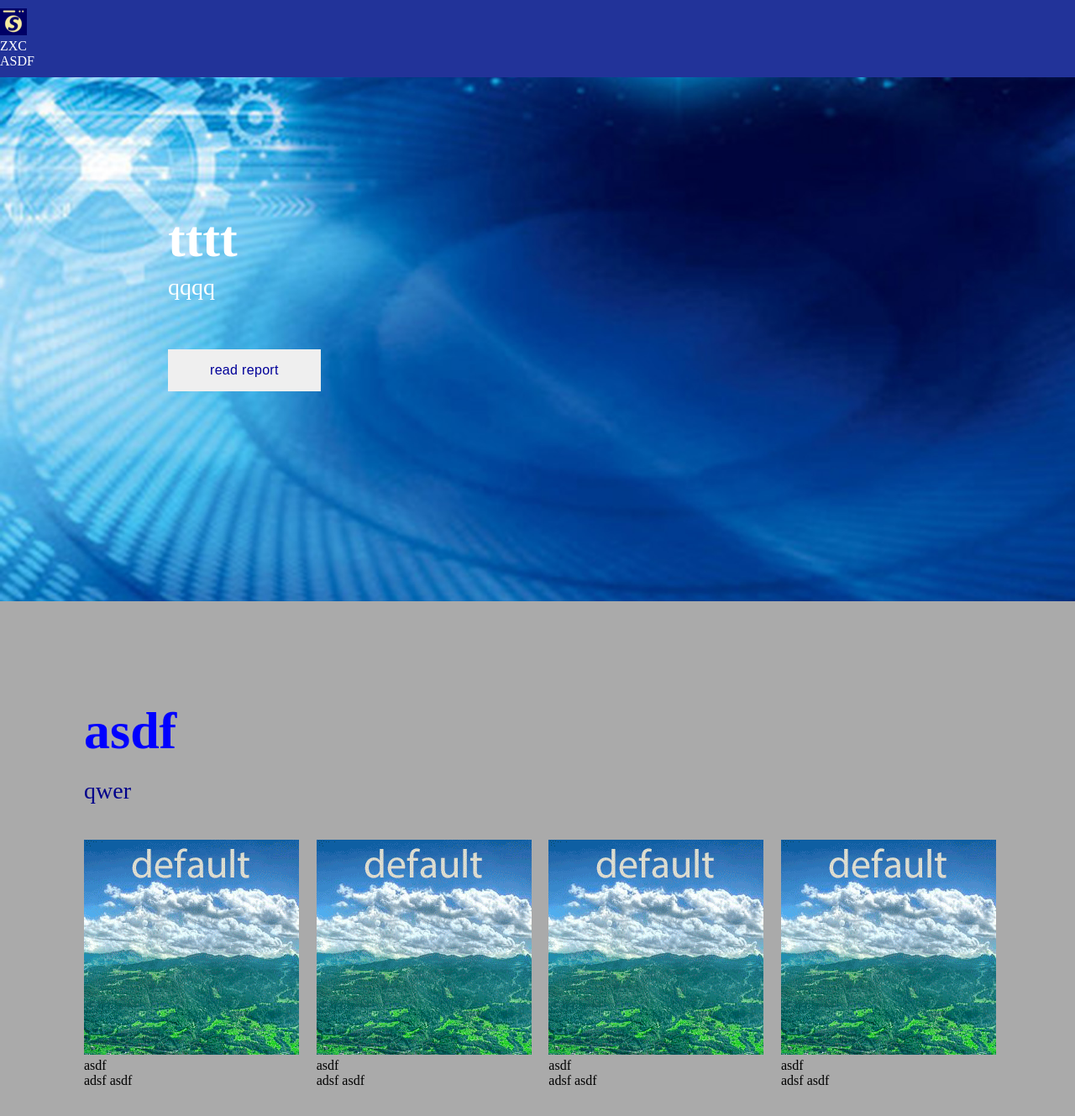
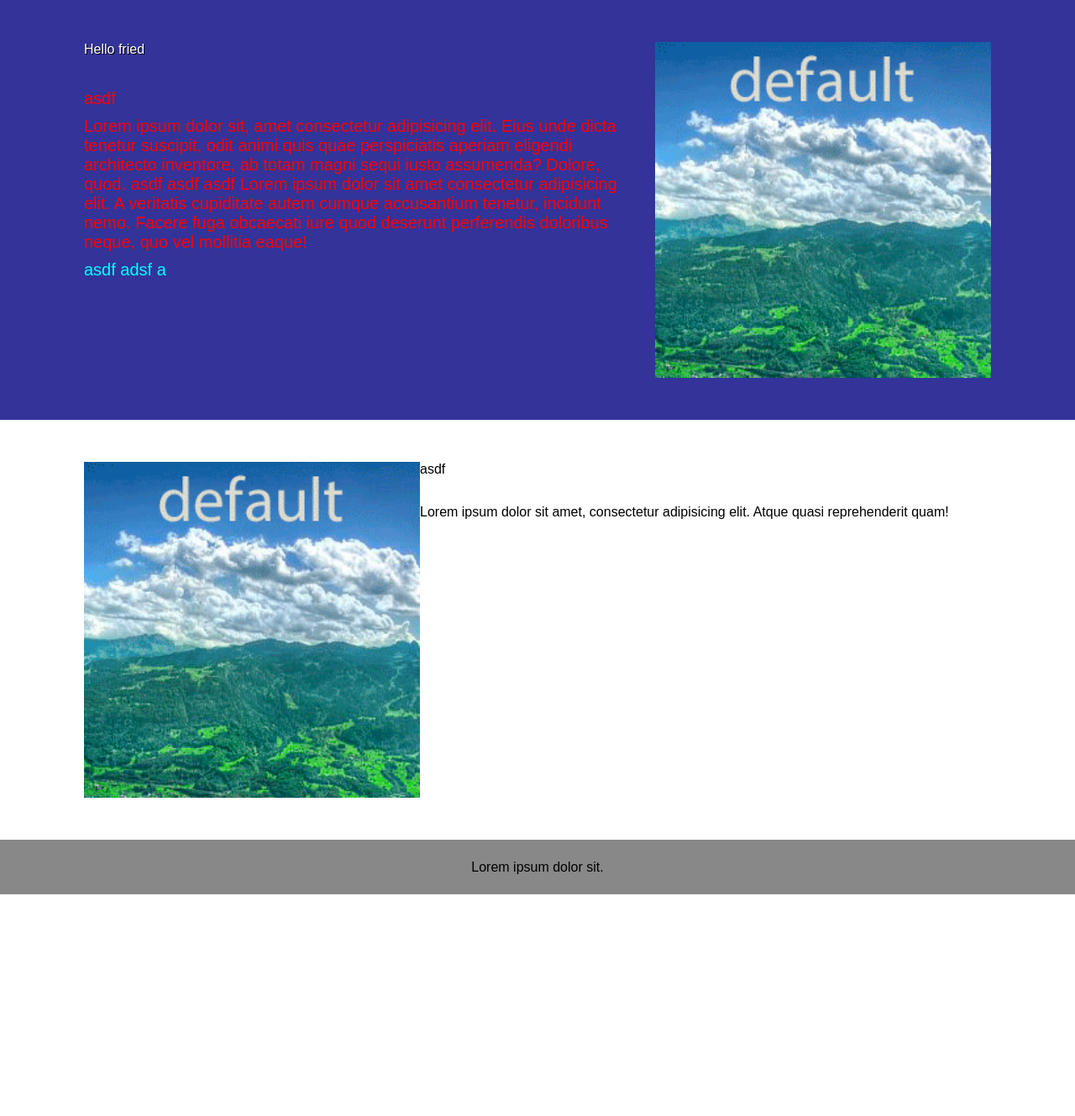
Before and after one commit to Vadim2011/SmallProjectPolytech, a plain HTML site: page _learn_html_css_js/_index.html in a window 1280 px wide. Shown: the top 1329 px of the page at 84% size. After the commit the page ends 1065 px from the top, so only its background shows below. Drawn offline with Linux system fonts and the light colour scheme.

Commit message:
фоотер прижат исправлено html, body min-hight 100%

```diff
--- a/_learn_html_css_js/_index.html
+++ b/_learn_html_css_js/_index.html
@@ -5,100 +5,56 @@
   <meta http-equiv="X-UA-Compatible" content="IE=edge">
   <meta name="viewport" content="width=device-width, initial-scale=1.0">
   <link rel="stylesheet" href="css/main.css">
-  <title>bem</title>
+  <title>flex</title>
 </head>
 <body>
-  <div class="header">
-    <div class="header__logo logo">
-      <img src="img/favicon-32x32.png" alt="" class="logo__image">
-    </div>
-    <nav class="header__menu menu">
-      <ul class="menu__list">
-        <li class="hmenu__item">
-          <a href="#" class="menu__link">zxc</a>
-        </li>
-        <li class="menu__item">
-          <a href="#" class="menu__link">asdf</a>
-        </li>
-      </ul>
-    </nav>
-  </div>
 
-  <section class="promo">
-    <div class="promo__wrap">
-      <div class="promo__title title title--white">tttt</div>
-      <div class="promo__subtitle subtitle subtitle--white">qqqq</div>
-    </div>
-    <button class="button button--white">read report</button>
-  </section>
-
-  <div class="about">
-    <div class="wrapper">
-      <div class="about__top">
-        <div class="about__title title">asdf</div>
-        <div class="subtitle">qwer</div>
-      </div>
-      <div class="about__wrap">
-        <div class="card">
-          <div class="catd__img">
-            <img src="img/default.png" alt="">
-          </div>
-          <div class="card__bottom">
-            <div class="card__caption">asdf</div>
-            <div class="card__desc">adsf asdf</div>
+  <div class="wrapper">
+    <div class="content">
+      <div class="hero">
+        <div class="container">
+          <div class="hero__row">
+            <div class="hero__body">
+              <div class="hero__title">Hello fried</div>
+              <ul class="hero__list">
+                <li class="hero__list-item">asdf</li>
+                <li class="hero__list-item">Lorem ipsum dolor sit, amet consectetur adipisicing elit. Eius unde dicta tenetur suscipit, odit animi quis quae perspiciatis aperiam eligendi architecto inventore, ab totam magni sequi iusto assumenda? Dolore, quod. asdf asdf asdf Lorem ipsum dolor sit amet consectetur adipisicing elit. A veritatis cupiditate autem cumque accusantium tenetur, incidunt nemo. Facere fuga obcaecati iure quod deserunt perferendis doloribus neque, quo vel mollitia eaque!</li>
+                <li class="hero__list-item">asdf adsf a</li>
+              </ul>
+            </div>
+            <div class="hero__img">
+              <img src="img/default.png" alt="">
+            </div>
           </div>
         </div>
-        <div class="card">
-          <div class="catd__img">
-            <img src="img/default.png" alt="">
-          </div>
-          <div class="card__bottom">
-            <div class="card__caption">asdf</div>
-            <div class="card__desc">adsf asdf</div>
-          </div>
-        </div>
-        <div class="card">
-          <div class="catd__img">
-            <img src="img/default.png" alt="">
-          </div>
-          <div class="card__bottom">
-            <div class="card__caption">asdf</div>
-            <div class="card__desc">adsf asdf</div>
-          </div>
-        </div>
-        <div class="card">
-          <div class="catd__img">
-            <img src="img/default.png" alt="">
-          </div>
-          <div class="card__bottom">
-            <div class="card__caption">asdf</div>
-            <div class="card__desc">adsf asdf</div>
+      </div>
+
+      <div class="what">
+        <div class="container">
+          <div class="what__row">
+            <div class="what__img">
+              <img src="img/default.png" alt="">
+            </div>
+            <div class="what__body">
+              <div class="what__title title">asdf</div>
+              <div class="what__text">Lorem ipsum dolor sit amet, consectetur adipisicing elit. Atque quasi reprehenderit quam!</div>
+            </div>
           </div>
         </div>
       </div>
     </div>
-  </div>
 
-  <div class="wrapper">
-    <div class="block-flex">
-      <div class="block-flex__row">
-        <div class="block-flex__column  block-flex__col1">
-          <div class="block-flex__item">1</div>
-        </div>
-        <div class="block-flex__column block-flex__col2">
-          <div class="block-flex__item ">2 <br> qwer</div>
-        </div>
-        <div class="block-flex__column block-flex__col3">
-          <div class="block-flex__item">3</div>
+
+    <footer class="footer">
+      <div class="container">
+        <div class="footer__row">
+          <div class="footer__text">Lorem ipsum dolor sit.</div>
         </div>
       </div>
-    </div>
+    </footer>
   </div>
 
 
 
-
-
-  <br><br><br><br><br><br><br><br><br><br><br><br>
 </body>
 </html>
--- a/_learn_html_css_js/scss/main.scss
+++ b/_learn_html_css_js/scss/main.scss
@@ -1,6 +1,7 @@
 // import =====================
 @import "null.scss";
 @import "fonts.scss";
+
 
 // variable =====================
 // $fz: 18px;
@@ -38,170 +39,111 @@
 //   font-style: normal;
 // }
 
+html,
+body {
+  font-family:Arial, Helvetica, sans-serif;
+}
+
 .wrapper {
+  height: 100%;
+  display: flex;
+  flex-direction: column;
+  overflow: hidden;
+
+
+}
+.container {
   max-width: 1080px;
-  padding: 0 15px;
   margin: 0 auto;
 }
+.content {
+  flex: 1 1 auto;
+}
+.hero {
+  background-color: #339;
 
-.button {
-  display: inline-flex;
-  align-items: center;
-  padding: 16px 50px;
-  color: #009;
-  font-size: 16px;
-  font-weight: 500;
-  letter-spacing: 0.32px;
-  border: none;
+		&__row {
+      display: flex;
+      justify-content: space-between;
+      padding: 50px 0;
 		}
 
-.title {
-  color: blue;
-  font-size: 62px;
-  font-weight: 700;
-  line-height: 68px;
+		&__body {
+      color: #fff;
+      padding-right: 30px;
 		}
 
-.subtitle {
-  color: darkblue;
-  font-size: 28px;
-  line-height: 28px;
+		&__title {
+      text-shadow: 1px 1px 0 #000;
+      margin-bottom: 38px;
 		}
 
-.header {
-  position: absolute;
-  width: 100%;
-  padding: 10px 0;
-  top: 0;
-  left: 0;
-  z-index: 5;
-  background-color: #239;
+		&__list {
+      li {
+        font-size: 20px;
+        color: red;
+        margin-bottom: 10px;
+      }
+      li:last-child {
+        margin-bottom: 0;
+        color: cyan;
+      }
 		}
 
-.promo__title,
-.promo__subtitle {
-  color: #fff;
+		&__list-item {
 		}
 
-.promo {
-  padding: 0 200px;
-  position: relative;
-  z-index: 3;
-  background-image: url('../img/256.jpg');
-  background-repeat: no-repeat;
-  background-size: cover;
-  padding-top: 250px;
-  padding-bottom: 250px;
+		&__img {
+      flex: 0 0 400px;
+      img {
+        max-width: 100%;
+      }
+		}
 }
 
-.promo__wrap {
-  max-width: 1080px;
-  margin-bottom: 60px;
+.what {
+  padding: 50px 0;
+
+  &__row {
+    display: flex;
+
   }
 
-.promo__title {
-  margin-bottom: 10px;
+  &__img {
+    flex:0 0 400px;
+  }
+
+  &__body {
+    flex: 1 1 auto;
+    padding-right: 40px;
+  }
+
+  &__title {
+    margin-bottom: 33px;
+  }
+
+  &__text {
+  }
+}
+.container {
+}
+.title {
 }
 
 
-.menu ul li a {
-  display: inline-block;
-  color: #fff;
-  font-size: 16px;
-  text-transform: uppercase;
-  text-decoration: none;
-}
 
 
-.about {
-  padding: 120px 0;
-  background-color: #aaa;
-}
 
-.about__top {
-  max-width: 990px;
-  margin-bottom: 44px;
-}
-
-.about__title {
-  margin-bottom: 24px;
-}
-
-.about__wrap {
-  display: flex;
-  justify-content: space-between;
-  flex-wrap: wrap;
-}
-
-.card {
-  width: calc(25% - 20px);
-  margin-bottom: 30px;
-}
-
-.card__img {
-  width: 100%;
-  height: 420px;
-}
-
-.card__img img {
-  width: 100%;
-  height: 100%;
-  object-fit: cover;
-}
-
-
-.block-flex {
+.footer {
+  background-color: #888;
 
 		&__row {
       display: flex;
-    // display: inline-flex;
-    justify-content: start;
-    justify-content: end;
-    justify-content: space-between;
-    justify-content:space-around;
-
-    align-items:stretch;
-    align-items: start;
-    align-items: end;
+      height: 65px;
+      justify-content: center;
       align-items: center;
-
-    flex-wrap: nowrap;
-    flex-wrap: wrap;
-    flex-wrap: wrap-reverse;
-
-    border: 5px solid yellow;
-    margin: 0 0 20px 0;
 		}
 
-  &__column {
-    border: 5px solid blue;
-    flex-basis: 200px;
-    flex-grow: 1;
-    flex-shrink: 1;
-    flex: 1 1 200px;
-  }
-
-  &__item {
-    background-color: aqua;
-    padding: 50px;
-    font-size: 30px;
+		&__text {
 		}
 }
-
-.block-flex__col1 {
-  align-self:stretch;
-  order: 3;
-  // flex-basis: auto;
-  // flex-basis: 30%;
-}
-
-.block-flex__col2 {
-  align-self:flex-end;
-  order: 2;
-  // flex-basis: 80px;
-}
-
-.block-flex__col3 {
-  align-self:flex-start;
-  order: 1;
-}
--- a/_learn_html_css_js/scss/null.scss
+++ b/_learn_html_css_js/scss/null.scss
@@ -1,4 +1,99 @@
+/* Reset and base styles  */
 * {
-  padding: 0;
-  margin: 0;
+	padding: 0px;
+	margin: 0px;
+	border: none;
 }
+
+*,
+*::before,
+*::after {
+	box-sizing: border-box;
+}
+
+html,
+body {
+  min-height: 100%;
+}
+
+/* Links */
+
+a, a:link, a:visited  {
+    text-decoration: none;
+}
+
+a:hover  {
+    text-decoration: none;
+}
+
+/* Common */
+
+aside, nav, footer, header, section, main {
+	display: block;
+}
+
+h1, h2, h3, h4, h5, h6, p {
+    font-size: inherit;
+	font-weight: inherit;
+}
+
+ul, ul li {
+	list-style: none;
+}
+
+img {
+  width: 100%;
+  height:   100%;
+	vertical-align: top;
+}
+
+img, svg {
+	max-width: 100%;
+	height: auto;
+}
+
+address {
+  font-style: normal;
+}
+
+/* Form */
+
+input, textarea, button, select {
+	font-family: inherit;
+    font-size: inherit;
+    color: inherit;
+    background-color: transparent;
+}
+
+input::-ms-clear {
+	display: none;
+}
+
+textarea {
+	resize: vertical;
+}
+
+button, input[type="submit"] {
+    display: inline-block;
+    box-shadow: none;
+    background-color: transparent;
+    background: none;
+    cursor: pointer;
+}
+
+button::-moz-focus-inner {
+	padding: 0;
+	border: 0;
+}
+
+label {
+	cursor: pointer;
+}
+
+legend {
+	display: block;
+}
+
+input[type='file'] {
+	max-width: 100%;
+}
```
Also changed, not shown: _learn_html_css_js/css/main.css, _learn_html_css_js/css/null.css. Lines whose indentation alone changed are shown as unchanged.
